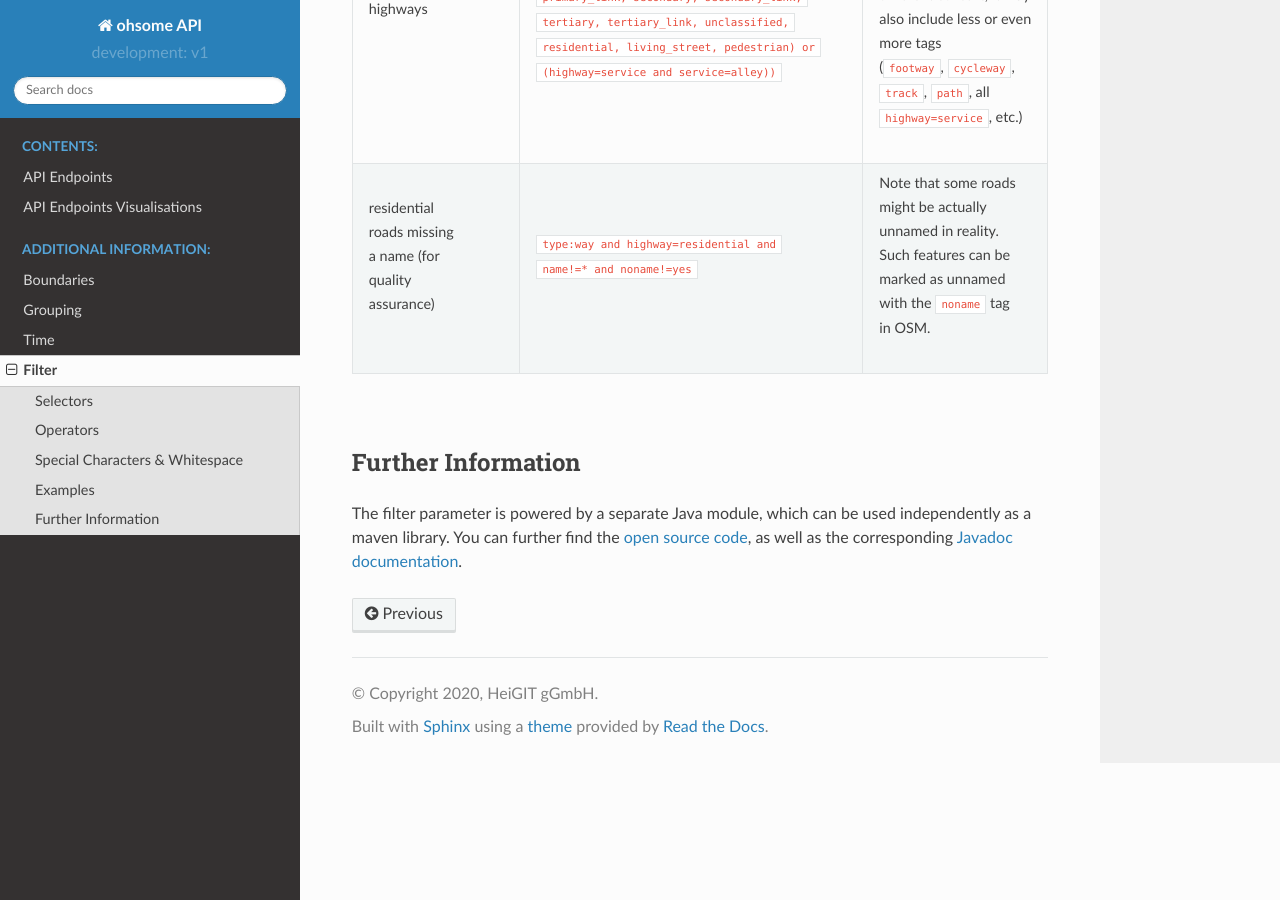
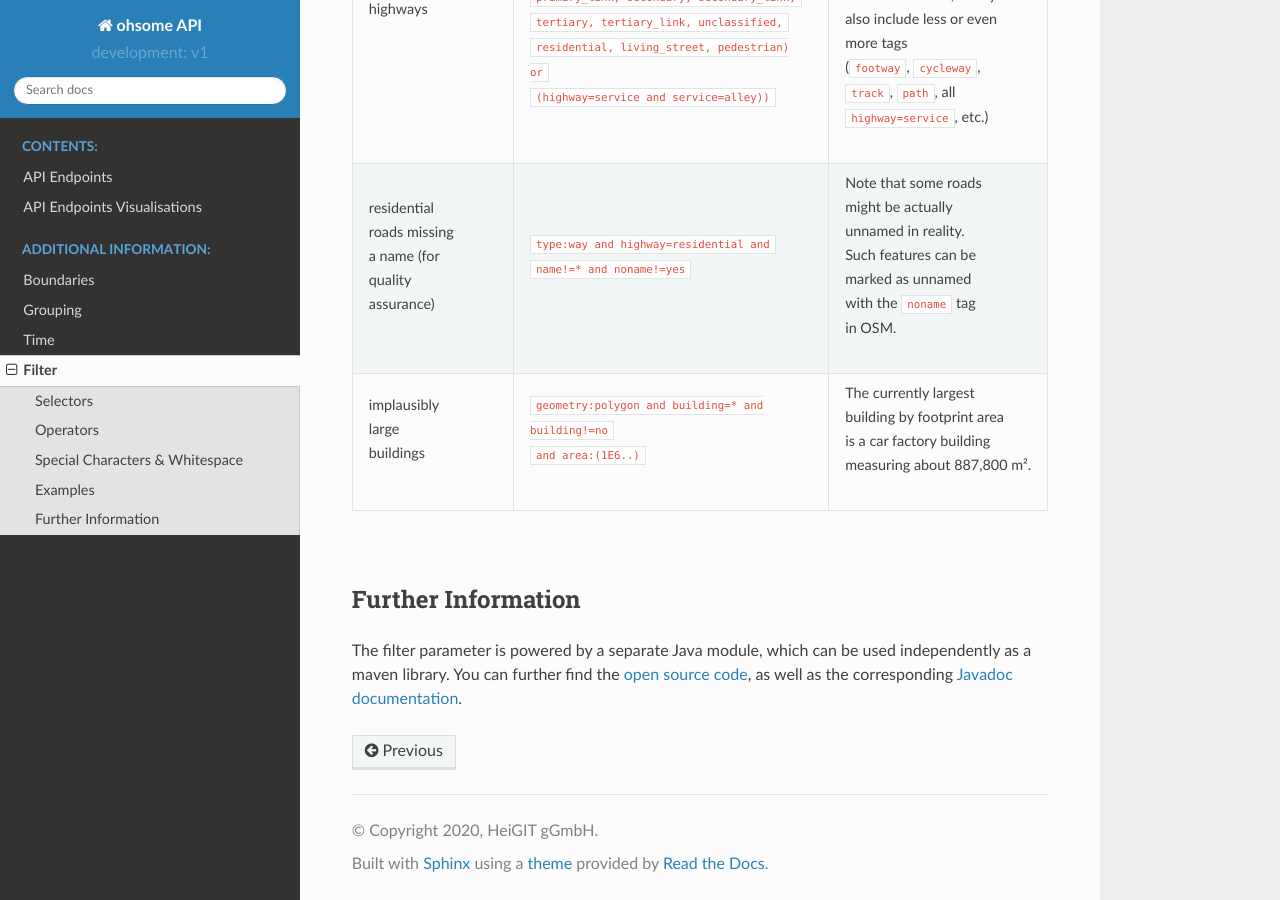
Before and after one commit to GIScience/ohsome-api, a Sphinx documentation site: the page built from docs/filter.rst, in a window 1280 px wide and 900 px high, scrolled down 4117 px. Built offline with Sphinx 7.4.7 and the Read the Docs theme 2.0.0, drawn with Linux system fonts in a browser that asks for light colours.

Commit message:
add one more example

```diff
--- a/docs/filter.rst
+++ b/docs/filter.rst
@@ -172,6 +172,11 @@
     |                  |                                                        | | with the ``noname`` tag    |
     |                  |                                                        | | in OSM.                    |
     +------------------+--------------------------------------------------------+------------------------------+
+    | | implausibly    | | ``geometry:polygon and building=* and building!=no`` | | The currently largest      |
+    | | large          | | ``and area:(1E6..)``                                 | | building by footprint area |
+    | | buildings      |                                                        | | is a car factory building  |
+    |                  |                                                        | | measuring about 887,800 m².|
+    +------------------+--------------------------------------------------------+------------------------------+
 
 |
 
```
